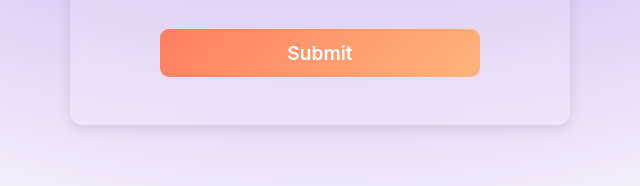
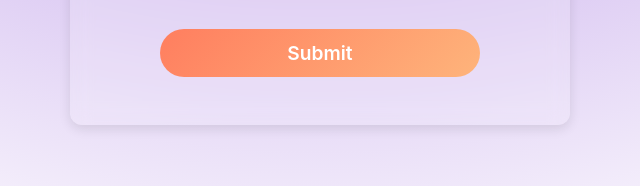
Before and after one commit to AakarshAgrawal/landingpage, a plain HTML site: page new.html in a window 1280 px wide. Shown: the part 2109-2295 px from the top of the page, 320-960 px from the left. Drawn offline with Linux system fonts and the light colour scheme; a web font is replaced by a local one.

Commit message:
Update button styling and add new background image

```diff
--- a/new.css
+++ b/new.css
@@ -217,6 +217,6 @@ form button {
   background: linear-gradient(135deg, #ff7e5f, #feb47b);
   height: 3rem;
   width: 20rem;
-   border-radius: 9px;
+   border-radius: 50px;
   border: none;
 }
```
Also changed, not shown: 1 other file.
